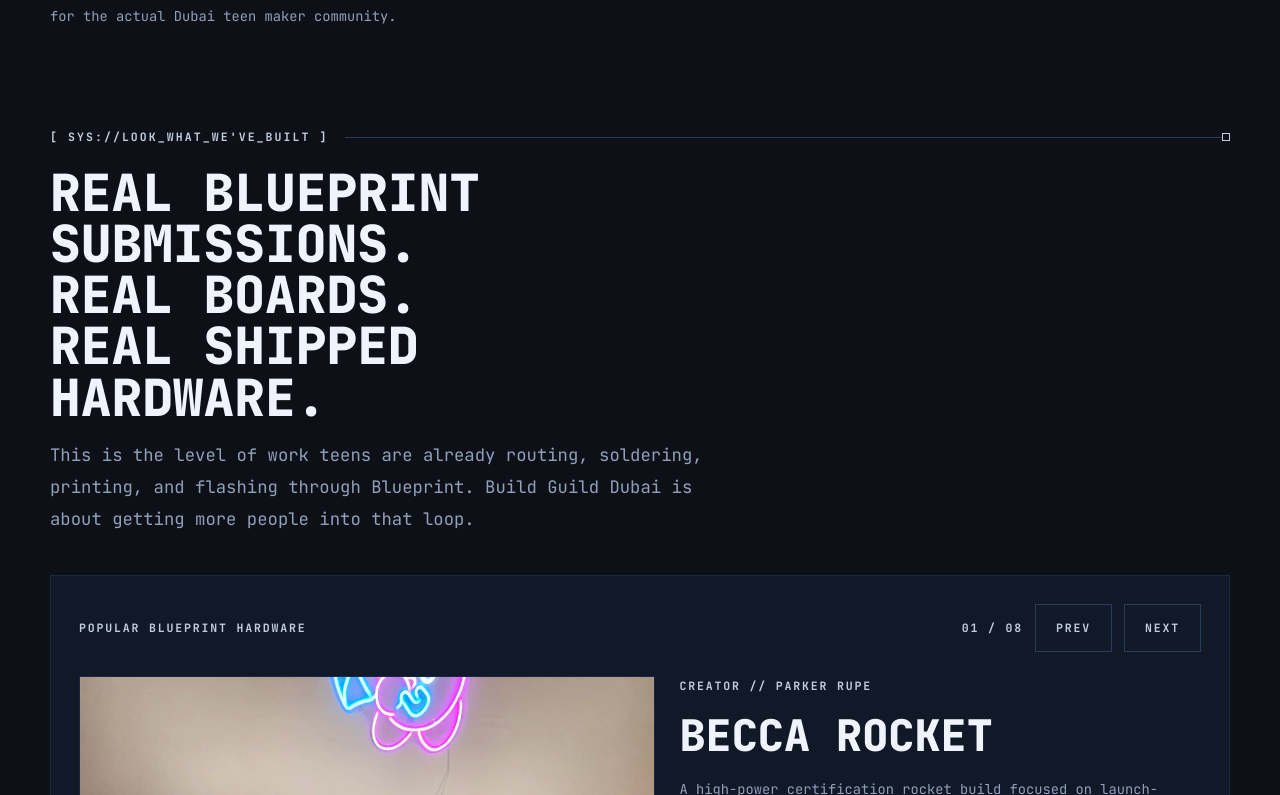
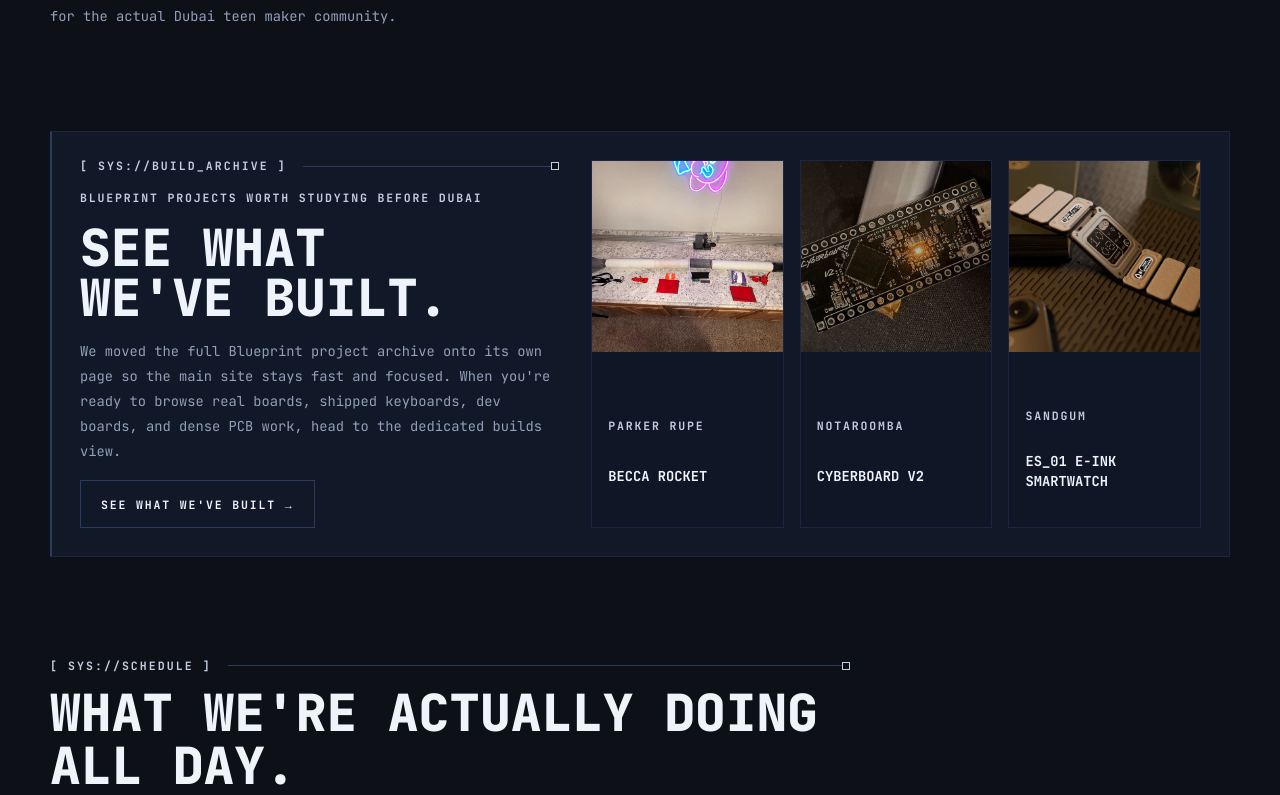
Before and after one commit to dhruvin-sarkar/Build-Guilds-Dubai, a React (Vite) app: page / in a window 1280 px wide. Shown: the part 2325-3120 px from the top of the page. Built offline with nearby package versions, Linux system fonts and the light colour scheme.

Commit message:
feat: move builds experience to dedicated route

```diff
--- a/package.json
+++ b/package.json
@@ -11,7 +11,8 @@
   "dependencies": {
     "framer-motion": "^11.0.0",
     "react": "^18.2.0",
-    "react-dom": "^18.2.0"
+    "react-dom": "^18.2.0",
+    "react-router-dom": "^7.13.2"
   },
   "devDependencies": {
     "@types/react": "^18.2.0",
--- a/src/App.tsx
+++ b/src/App.tsx
@@ -1,17 +1,13 @@
+import { Route, Routes } from 'react-router-dom';
 import './App.css';
-import About from './components/About';
-import CTA from './components/CTA';
-import FAQ from './components/FAQ';
 import Footer from './components/Footer';
 import GridOverlay from './components/GridOverlay';
-import Hero from './components/Hero';
-import Merch from './components/Merch';
 import Nav from './components/Nav';
-import Organizers from './components/Organizers';
-import Schedule from './components/Schedule';
-import Showcase from './components/Showcase';
+import RouteScrollManager from './components/RouteScrollManager';
 import SignupModal from './components/SignupModal';
 import { SignupModalProvider } from './context/SignupModal';
+import BuildsPage from './pages/BuildsPage';
+import HomePage from './pages/HomePage';
 
 function App() {
   return (
@@ -20,16 +16,11 @@ function App() {
         <GridOverlay />
         <div className="appContent">
           <Nav />
-          <main id="top" className="appMain" aria-label="Build Guild Dubai">
-            <Hero />
-            <About />
-            <Showcase />
-            <Schedule />
-            <Organizers />
-            <Merch />
-            <FAQ />
-            <CTA />
-          </main>
+          <RouteScrollManager />
+          <Routes>
+            <Route path="/" element={<HomePage />} />
+            <Route path="/builds" element={<BuildsPage />} />
+          </Routes>
           <Footer />
         </div>
         <SignupModal />
--- /dev/null
+++ b/src/components/BuildsTeaser.module.css
@@ -0,0 +1,147 @@
+.section {
+  padding: 0 var(--page-padding) var(--section-space);
+}
+
+.inner {
+  width: min(100%, var(--container));
+  margin: 0 auto;
+}
+
+.panel {
+  display: grid;
+  grid-template-columns: minmax(0, 0.88fr) minmax(18rem, 1.12fr);
+  gap: var(--space-8);
+  padding: var(--space-7);
+  background: var(--bg-card);
+  border: 1px solid var(--border);
+  border-left: 2px solid var(--border-strong);
+}
+
+.copy,
+.previewCopy,
+.previewRail {
+  display: grid;
+}
+
+.copy {
+  align-content: start;
+  gap: var(--space-4);
+}
+
+.kicker,
+.previewCreator {
+  color: var(--text-secondary);
+  font-size: var(--text-xs);
+  font-weight: 700;
+  letter-spacing: 0.16em;
+  text-transform: uppercase;
+}
+
+.title {
+  max-width: 12ch;
+  color: var(--text-primary);
+  font-size: var(--text-3xl);
+  font-weight: 800;
+  line-height: 0.98;
+  text-transform: uppercase;
+}
+
+.body {
+  max-width: 33rem;
+  color: var(--text-muted);
+  font-size: var(--text-sm);
+  line-height: 1.82;
+}
+
+.link {
+  display: inline-flex;
+  align-items: center;
+  justify-content: center;
+  width: fit-content;
+  min-height: 3rem;
+  padding: 0 var(--space-5);
+  color: var(--text-primary);
+  font-size: var(--text-xs);
+  font-weight: 700;
+  letter-spacing: 0.16em;
+  text-transform: uppercase;
+  background: transparent;
+  border: 1px solid var(--border-strong);
+  transition:
+    color 0.2s ease,
+    border-color 0.2s ease,
+    background 0.2s ease;
+}
+
+.previewRail {
+  grid-template-columns: repeat(3, minmax(0, 1fr));
+  gap: var(--space-4);
+}
+
+.previewCard {
+  display: grid;
+  min-height: 100%;
+  background: var(--bg-secondary);
+  border: 1px solid var(--border);
+}
+
+.previewImage {
+  width: 100%;
+  aspect-ratio: 1;
+  object-fit: cover;
+}
+
+.previewCopy {
+  gap: var(--space-2);
+  padding: var(--space-4);
+}
+
+.previewTitle {
+  color: var(--text-primary);
+  font-size: var(--text-sm);
+  font-weight: 700;
+  line-height: 1.45;
+  text-transform: uppercase;
+}
+
+@media (hover: hover) {
+  .link:hover,
+  .link:focus-visible {
+    color: var(--text-primary);
+    background: var(--bg-card-hover);
+    border-color: var(--text-primary);
+  }
+}
+
+@media (max-width: 980px) {
+  .panel {
+    grid-template-columns: 1fr;
+  }
+
+  .previewRail {
+    grid-template-columns: repeat(3, minmax(11rem, 1fr));
+    overflow-x: auto;
+    padding-bottom: var(--space-2);
+  }
+}
+
+@media (max-width: 768px) {
+  .section {
+    padding: 0 var(--page-padding) var(--section-space-mobile);
+  }
+
+  .panel {
+    gap: var(--space-6);
+    padding: var(--space-5);
+  }
+
+  .previewRail {
+    margin-right: calc(var(--page-padding) * -1);
+  }
+}
+
+@media (prefers-reduced-motion: reduce) {
+  .link {
+    transition: none;
+  }
+}
--- /dev/null
+++ b/src/components/BuildsTeaser.tsx
@@ -0,0 +1,46 @@
+import { Link } from 'react-router-dom';
+import { blueprintProjects } from '../data/projects';
+import SectionLabel from './ui/SectionLabel';
+import styles from './BuildsTeaser.module.css';
+
+const previewProjects = blueprintProjects.slice(0, 3);
+
+function BuildsTeaser() {
+  return (
+    <section className={styles.section} aria-labelledby="builds-teaser-title">
+      <div className={styles.inner}>
+        <article className={styles.panel}>
+          <div className={styles.copy}>
+            <SectionLabel label="build archive" />
+            <p className={styles.kicker}>Blueprint projects worth studying before Dubai</p>
+            <h2 id="builds-teaser-title" className={styles.title}>
+              See what we&apos;ve built.
+            </h2>
+            <p className={styles.body}>
+              We moved the full Blueprint project archive onto its own page so the main site stays fast and focused.
+              When you&apos;re ready to browse real boards, shipped keyboards, dev boards, and dense PCB work, head to
+              the dedicated builds view.
+            </p>
+            <Link to="/builds" className={styles.link}>
+              See What We&apos;ve Built &rarr;
+            </Link>
+          </div>
+
+          <div className={styles.previewRail} aria-hidden="true">
+            {previewProjects.map((project) => (
+              <article key={project.id} className={styles.previewCard}>
+                <img src={project.imageUrl} alt="" className={styles.previewImage} />
+                <div className={styles.previewCopy}>
+                  <p className={styles.previewCreator}>{project.creator}</p>
+                  <p className={styles.previewTitle}>{project.name}</p>
+                </div>
+              </article>
+            ))}
+          </div>
+        </article>
+      </div>
+    </section>
+  );
+}
+
+export default BuildsTeaser;
--- /dev/null
+++ b/src/components/RouteScrollManager.tsx
@@ -0,0 +1,36 @@
+import { useEffect } from 'react';
+import { useLocation } from 'react-router-dom';
+
+function RouteScrollManager() {
+  const location = useLocation();
+
+  useEffect(() => {
+    const frame = window.requestAnimationFrame(() => {
+      if (location.hash) {
+        const targetId = decodeURIComponent(location.hash.slice(1));
+        const targetElement = document.getElementById(targetId);
+
+        if (targetElement) {
+          targetElement.scrollIntoView({
+            behavior: 'smooth',
+            block: 'start',
+          });
+          return;
+        }
+      }
+
+      window.scrollTo({
+        top: 0,
+        behavior: 'auto',
+      });
+    });
+
+    return () => {
+      window.cancelAnimationFrame(frame);
+    };
+  }, [location.hash, location.pathname]);
+
+  return null;
+}
+
+export default RouteScrollManager;
--- a/src/components/Showcase.tsx
+++ b/src/components/Showcase.tsx
@@ -70,9 +70,9 @@ function Showcase() {
   };
 
   const handleWheel = (event: WheelEvent<HTMLDivElement>) => {
-    const dominantDelta = Math.abs(event.deltaX) > Math.abs(event.deltaY) ? event.deltaX : event.deltaY;
+    const horizontalDelta = Math.abs(event.deltaX) > 12 ? event.deltaX : event.shiftKey ? event.deltaY : 0;
 
-    if (Math.abs(dominantDelta) < 16) {
+    if (!horizontalDelta || Math.abs(horizontalDelta) < 16) {
       return;
     }
 
@@ -83,7 +83,8 @@ function Showcase() {
     }
 
     wheelLockRef.current = now;
-    dominantDelta > 0 ? goToNext() : goToPrevious();
+    event.preventDefault();
+    horizontalDelta > 0 ? goToNext() : goToPrevious();
   };
 
   const handleTouchStart = (event: TouchEvent<HTMLDivElement>) => {
--- a/src/main.tsx
+++ b/src/main.tsx
@@ -1,10 +1,13 @@
 import React from 'react';
 import ReactDOM from 'react-dom/client';
+import { BrowserRouter } from 'react-router-dom';
 import App from './App';
 import './index.css';
 
 ReactDOM.createRoot(document.getElementById('root')!).render(
   <React.StrictMode>
-    <App />
+    <BrowserRouter>
+      <App />
+    </BrowserRouter>
   </React.StrictMode>,
 );
--- /dev/null
+++ b/src/pages/BuildsPage.tsx
@@ -0,0 +1,11 @@
+import Showcase from '../components/Showcase';
+
+function BuildsPage() {
+  return (
+    <main id="top" className="appMain" aria-label="Build Guild Dubai project builds">
+      <Showcase />
+    </main>
+  );
+}
+
+export default BuildsPage;
--- /dev/null
+++ b/src/pages/HomePage.tsx
@@ -0,0 +1,25 @@
+import About from '../components/About';
+import BuildsTeaser from '../components/BuildsTeaser';
+import CTA from '../components/CTA';
+import FAQ from '../components/FAQ';
+import Hero from '../components/Hero';
+import Merch from '../components/Merch';
+import Organizers from '../components/Organizers';
+import Schedule from '../components/Schedule';
+
+function HomePage() {
+  return (
+    <main id="top" className="appMain" aria-label="Build Guild Dubai">
+      <Hero />
+      <About />
+      <BuildsTeaser />
+      <Schedule />
+      <Organizers />
+      <Merch />
+      <FAQ />
+      <CTA />
+    </main>
+  );
+}
+
+export default HomePage;
```
Also changed, not shown: src/components/Footer.tsx (+31 -13 lines), src/components/Nav.tsx (+53 -16 lines), 1 other file (tests, documents, lock files or other folders).
